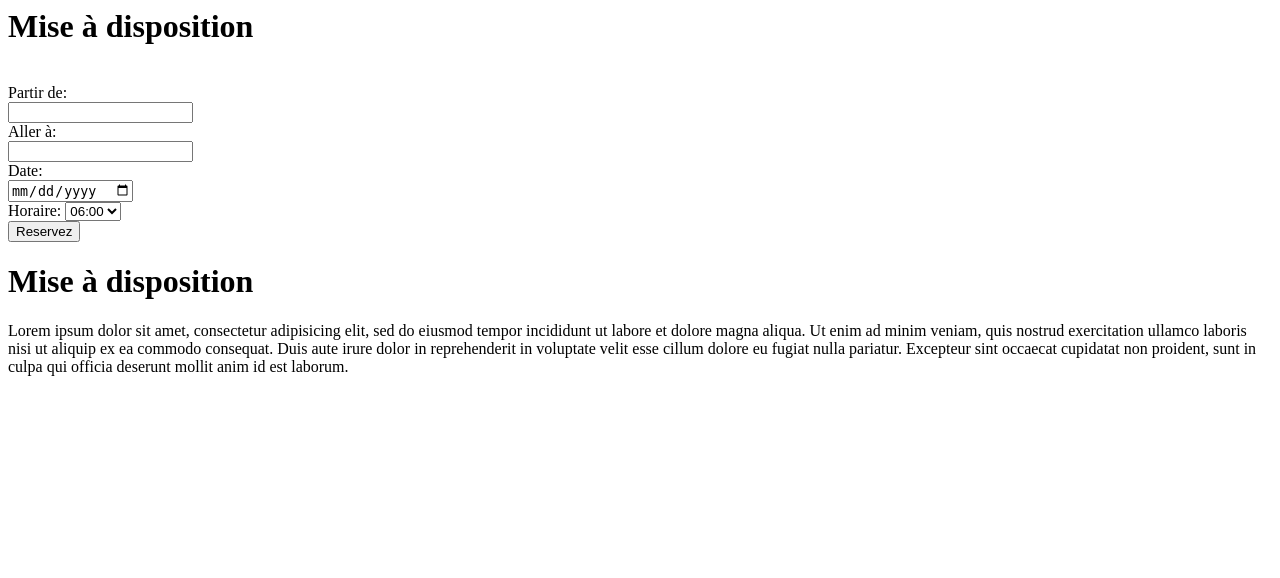
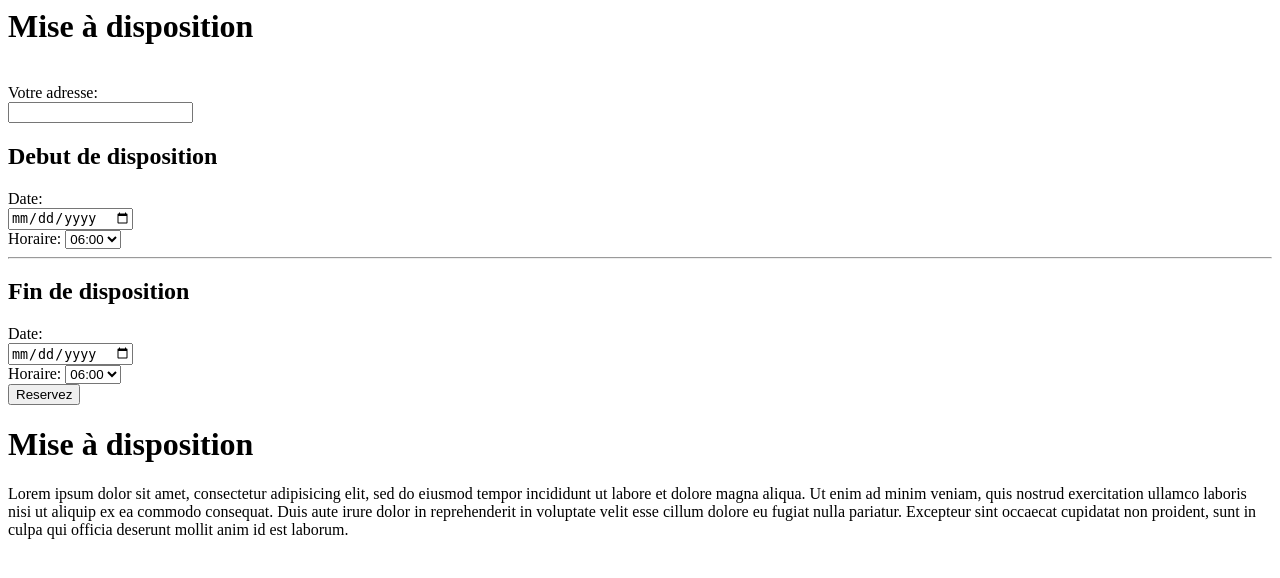
Before and after one commit to dani03/Business_Driver_VTC, a PHP site: page /mise_a_disposition.php in a window 1280 px wide. Shown: the top 578 px of the page. Run offline with PHP 8.4, Linux system fonts and the light colour scheme.

Commit message:
modif formulaire mise a dispo

```diff
--- a/pages/default.php
+++ b/pages/default.php
@@ -37,7 +37,7 @@ if ($p!=='home'){
 	<ul>
 	<li><a href="index.php?p=aeroport">Trajet Aéroport</a></li>
 	<li><a href="index.php?p=sur_mesure">Trajet Sur mesure</a></li>
-	<li><a href="index.php?p=Mise_a_disposition">Mise à disposition</a></li>
+	<li><a href="index.php?p=mise_a_disposition">Mise à disposition</a></li>
 </ul>
 <?php
 }
--- a/pages/mise_a_disposition.php
+++ b/pages/mise_a_disposition.php
@@ -1,11 +1,11 @@
 <div id="disposition">
     <h1>Mise à disposition</h1>
-    <form class="formulaire" method="post" action="#"><br>
-      <label for="origine">Partir de:</label><br>
+    <form class="formulaire3" method="post" action="#"><br>
+      <label for="origine">Votre adresse:</label><br>
       <input type="text" name="origine" id="origine"><br>
-      <label for="destination">Aller à:</label><br>
-      <input type="text" name="destination" id="destination"><br>
+      <h2>Debut de disposition</h2>
       <div class="hd">
+        <div class="debut">
           <label for="date">Date:</label><br>
           <input type="date" name="" value="" placeholder="jj/mm/aaaa"><br>
           <label for="heure">Horaire:</label>
@@ -31,6 +31,37 @@
             <option value="00:00">00:00</option>
           </select><br>
         </div>
+      </div>
+      <hr>
+      <h2>Fin de disposition</h2>
+      <div class="hd">
+        <div class="debut">
+          <label for="date">Date:</label><br>
+          <input type="date" name="" value="" placeholder="jj/mm/aaaa"><br>
+          <label for="heure">Horaire:</label>
+          <select class="horaires" name="horaires">
+            <option value="06:00">06:00</option>
+            <option value="07:00">07:00</option>
+            <option value="08:00">08:00</option>
+            <option value="09:00">09:00</option>
+            <option value="10:00">10:00</option>
+            <option value="11:00">11:00</option>
+            <option value="12:00">12:00</option>
+            <option value="13:00">13:00</option>
+            <option value="14:00">14:00</option>
+            <option value="15:00">15:00</option>
+            <option value="16:00">16:00</option>
+            <option value="17:00">17:00</option>
+            <option value="18:00">18:00</option>
+            <option value="19:00">19:00</option>
+            <option value="20:00">20:00</option>
+            <option value="21:00">21:00</option>
+            <option value="22:00">22:00</option>
+            <option value="23:00">23:00</option>
+            <option value="00:00">00:00</option>
+          </select><br>
+        </div>
+      </div>
       <input id="submit" type="submit" value="Reservez">
     </form>
 </div>
```
Also changed, not shown: public/css/bd.css (+26 -1 lines). Lines whose indentation alone changed are shown as unchanged.
